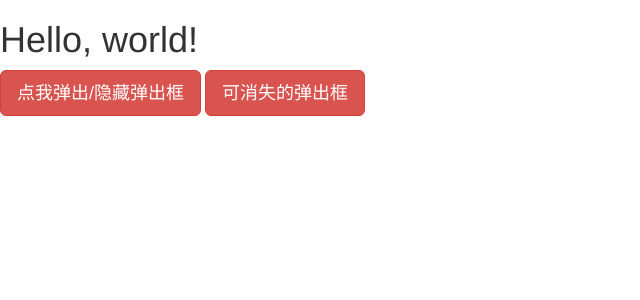
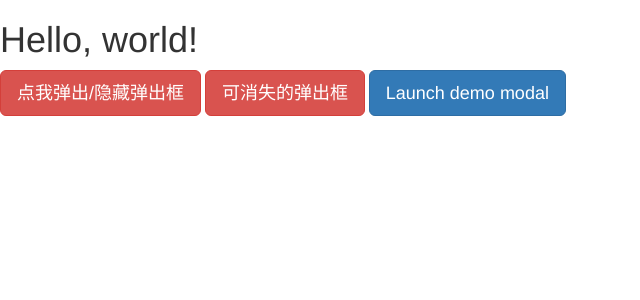
Before and after one commit to zhangshy/myofficial, a Flask app: template official/templates/bootstrap_test1.html in a window 1280 px wide. Shown: the top 300 px of the page, without its empty margins (0-640 px from the left). Run offline with Flask 2, Linux system fonts and the light colour scheme; the template is opened without the code that fills it, so the values that code supplies are empty; some libraries are stand-ins or nearby versions.

Commit message:
测试bootstrap的模态框modal

```diff
--- a/official/templates/bootstrap_test1.html
+++ b/official/templates/bootstrap_test1.html
@@ -21,6 +21,12 @@
     <button type="button" class="btn btn-lg btn-danger" data-toggle="popover" title="Popover title" data-content="And here's some amazing content. It's very engaging. Right?">点我弹出/隐藏弹出框</button>
     <a tabindex="0" class="btn btn-lg btn-danger" role="button" data-toggle="popover" data-trigger="focus" title="Dismissible popover" data-content="And here's some amazing content. It's very engaging. Right?">可消失的弹出框</a>
 
+    <!-- Button trigger modal -->
+    <button type="button" class="btn btn-primary btn-lg" data-toggle="modal" data-target="#myModal">
+      Launch demo modal
+    </button>
+    {% include 'child/myModal.html' %}
+
     <!-- jQuery (necessary for Bootstrap's JavaScript plugins) -->
     <script src="http://cdn.bootcss.com/jquery/1.11.2/jquery.min.js"></script>
     <!-- Include all compiled plugins (below), or include individual files as needed -->
--- /dev/null
+++ b/official/templates/child/myModal.html
@@ -0,0 +1,19 @@
+<!-- Modal -->
+<div class="modal fade" id="myModal" tabindex="-1" role="dialog" aria-labelledby="myModalLabel" aria-hidden="true">
+  <div class="modal-dialog modal-lg">
+    <div class="modal-content">
+      <div class="modal-header">
+        <button type="button" class="close" data-dismiss="modal" aria-label="Close"><span aria-hidden="true">&times;</span></button>
+        <h4 class="modal-title" id="myModalLabel">Modal title</h4>
+      </div>
+      <div class="modal-body">
+        <!-- <iframe src="http://www.baidu.com" width="100%" height="300" frameborder="0" allowfullscreen=""></iframe> -->
+        <iframe id="live_iframe" height=475 width=800 src="http://www.huomaotv.com/index.php?c=outplayer&live_id=15" frameborder=0 allowfullscreen></iframe>
+      </div>
+      <div class="modal-footer">
+        <button type="button" class="btn btn-default" data-dismiss="modal">Close</button>
+        <button type="button" class="btn btn-primary">Save changes</button>
+      </div>
+    </div>
+  </div>
+</div>
```
